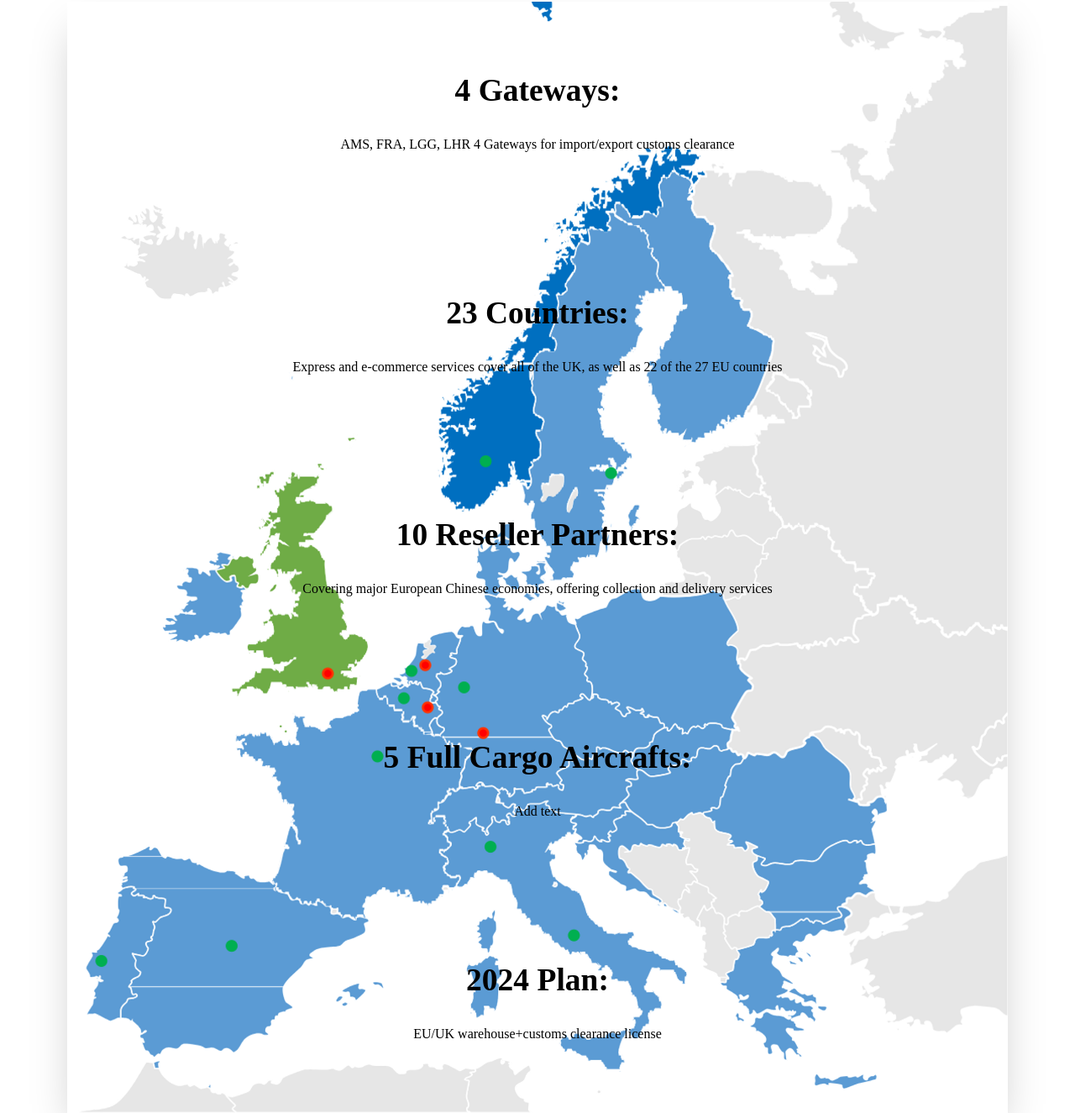
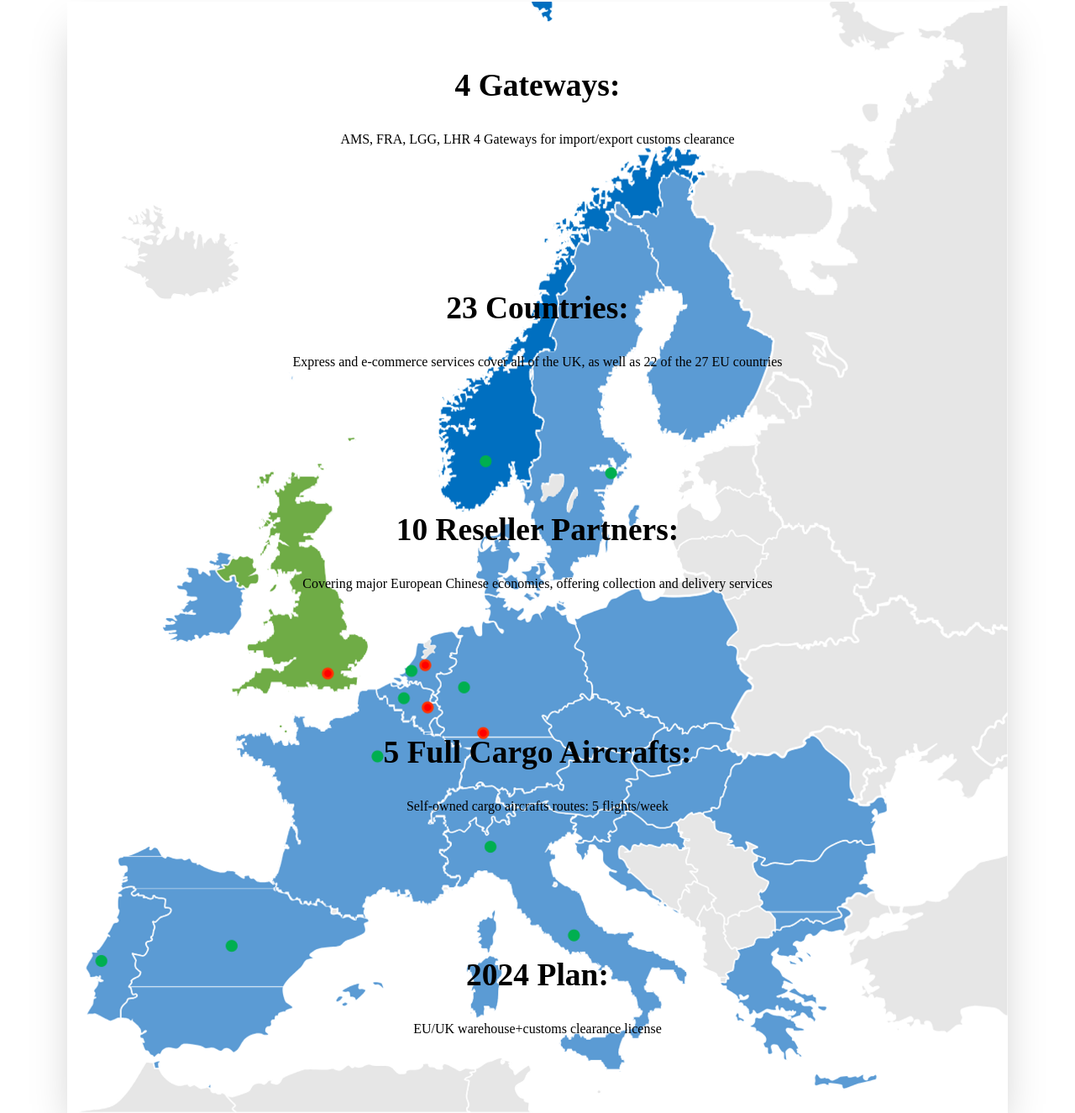
Before and after one commit to Arazal/sfinternational, a plain HTML site: page index.html in a window 1280 px wide. Shown: the part 1016-2341 px from the top of the page at 84% size. Drawn offline with nearby package versions, Linux system fonts and the light colour scheme; a web font is replaced by a local one.

Commit message:
Adding tex in coverage

```diff
--- a/index.html
+++ b/index.html
@@ -65,23 +65,23 @@
       <div class="sfcoverage  m-6 md:m-20 col-start-1 row-start-1 z-10 text-center flex flex-col justify-around">
         <div>
           <h3 class="coverage">4 Gateways:</h3>
-          <p>AMS, FRA, LGG, LHR 4 Gateways for import/export customs clearance</p>
+          <p class="m-3">AMS, FRA, LGG, LHR 4 Gateways for import/export customs clearance</p>
         </div>
         <div>
           <h3 class="coverage">23 Countries:</h3>
-          <p>Express and e-commerce services cover all of the UK, as well as 22 of the 27 EU countries</p>
+          <p class="m-3">Express and e-commerce services cover all of the UK, as well as 22 of the 27 EU countries</p>
         </div>
         <div>
           <h3 class="coverage">10 Reseller Partners:</h3>
-          <p>Covering major European Chinese economies, offering collection and delivery services</p>
+          <p class="m-3">Covering major European Chinese economies, offering collection and delivery services</p>
         </div>
         <div>
           <h3 class="coverage">5 Full Cargo Aircrafts:</h3>
-          <p>Add text</p>
+          <p class="m-3">Self-owned cargo aircrafts routes: 5 flights/week</p>
         </div>
         <div>
           <h3 class="coverage">2024 Plan:</h3>
-          <p>EU/UK warehouse+customs clearance license</p>
+          <p class="m-3">EU/UK warehouse+customs clearance license</p>
         </div>
       </div>
     </section>
```
